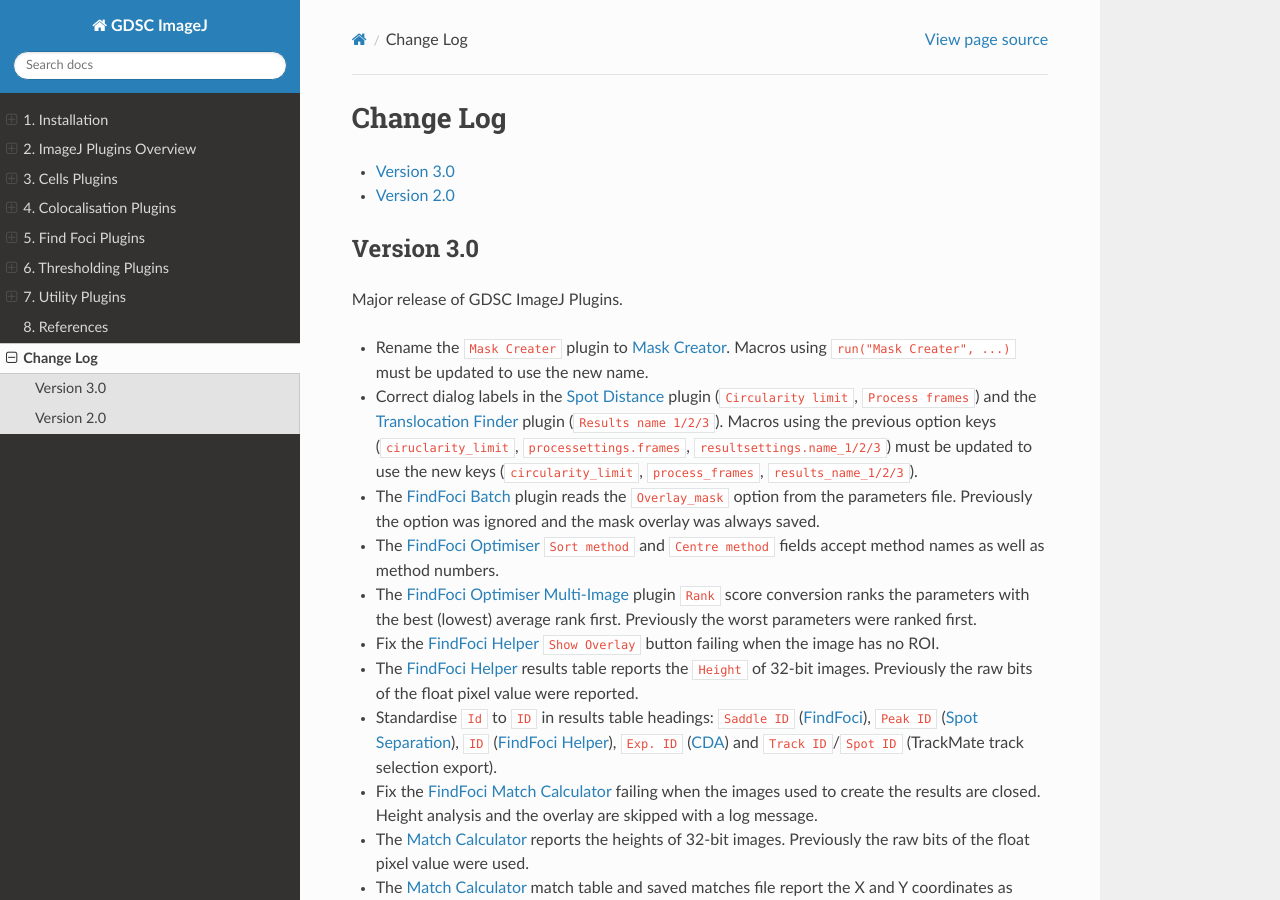
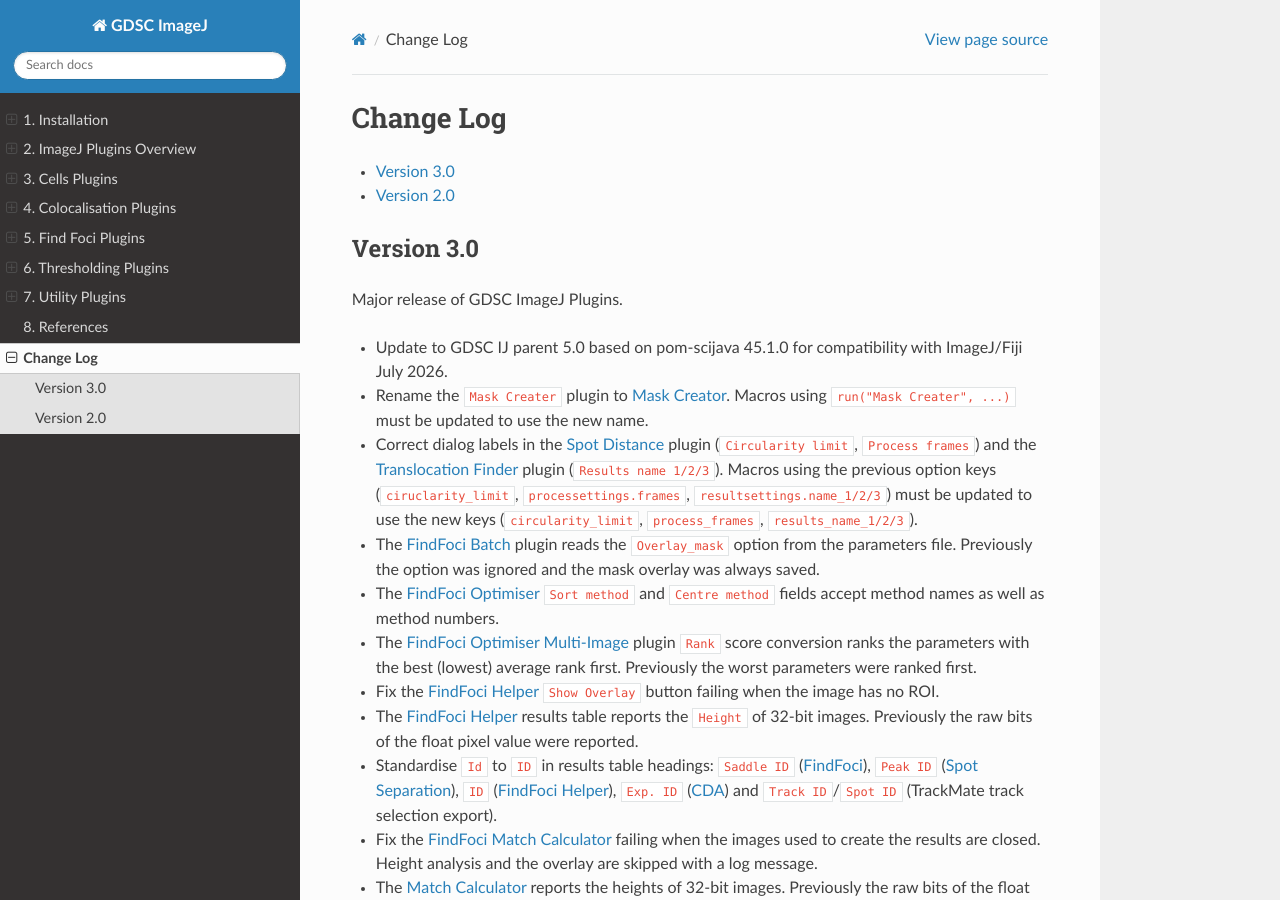
Before and after one commit to aherbert/gdsc, a Sphinx documentation site: the page built from docs/change_log.rst, in a window 1280 px wide and 900 px high. Built offline with Sphinx 7.4.7 and the Read the Docs theme 3.1.0, drawn with Linux system fonts in a browser that asks for light colours.

Commit message:
Document the update to GDSC IJ parent 5.0

```diff
--- a/docs/change_log.rst
+++ b/docs/change_log.rst
@@ -9,6 +9,8 @@
 
 Major release of GDSC ImageJ Plugins.
 
+* Update to GDSC IJ parent 5.0 based on pom-scijava 45.1.0 for compatibility with
+  ImageJ/Fiji July 2026.
 * Rename the ``Mask Creater`` plugin to :ref:`thresholding_plugins:Mask Creator`. Macros using
   ``run("Mask Creater", ...)`` must be updated to use the new name.
 * Correct dialog labels in the :ref:`findfoci_plugins:Spot Distance` plugin (``Circularity limit``,
```
